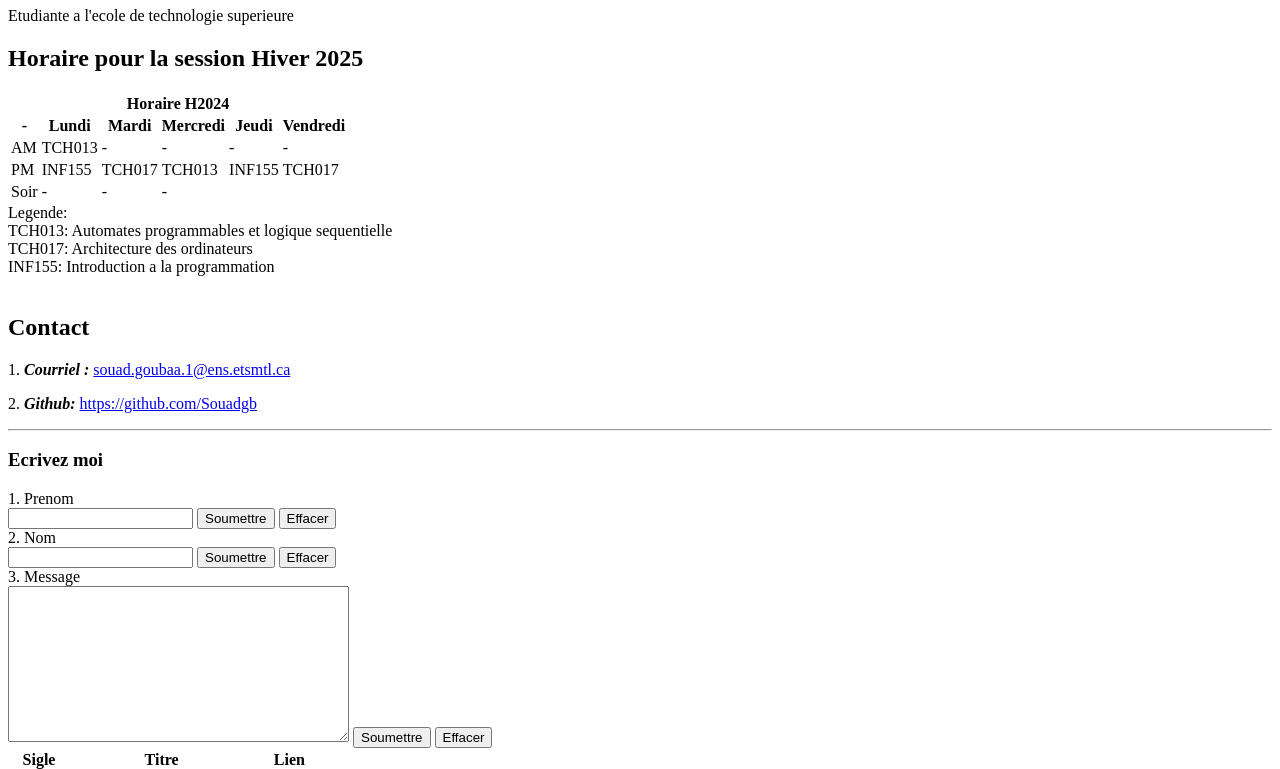
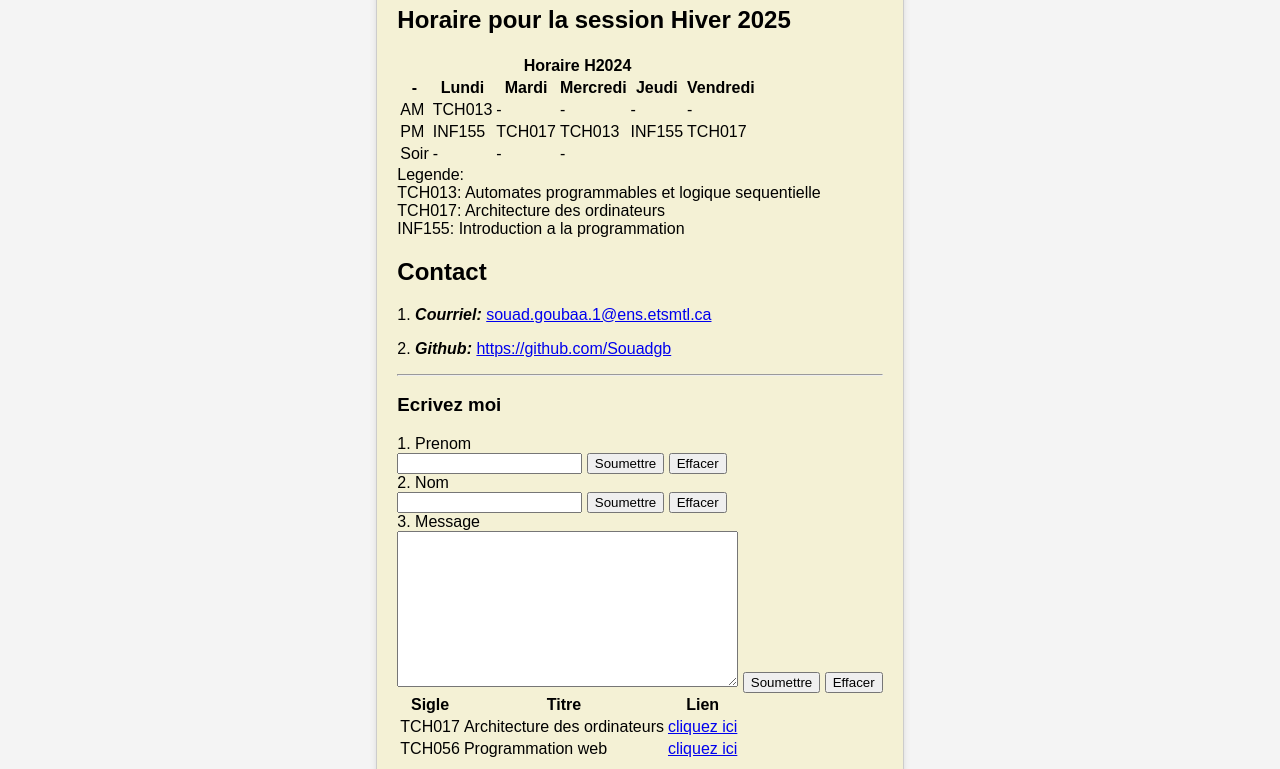
Before and after one commit to Souadgb/-TCH056_Laboratoire_1A, a plain HTML site: page index.html in a window 1280 px wide. Shown: the part 321-1090 px from the top of the page. Drawn offline with Linux system fonts and the light colour scheme.

Commit message:
Update index.html
added margins, centered the body, added white border, changed background colour to a creme white-beige.

```diff
--- a/index.html
+++ b/index.html
@@ -2,9 +2,29 @@
 <html>
 <head>
     <title>Page personelle de Souad</title>
-<link rel="stylesheet" href="../css/style.css">
+    <link rel="stylesheet" href="/-tch056-lab-2/styles/style.css">
+    <style>
+        body {
+            display: flex;
+            justify-content: center; /* Centers content horizontally */
+            align-items: center;    /* Centers content vertically */
+            min-height: 100vh;      /* Full height of the viewport */
+            margin: 0;              /* Removes default body margin */
+            font-family: Arial, sans-serif; /* Optional: Set a font */
+            background-color: #f4f4f4; /* Optional: Light background */
+        }
+        .content {
+
+            padding: 20px;
+            border: 1px solid #ccc;
+            border-radius: 8px; /* Optional: Rounded corners */
+            background-color: rgb(244, 241, 213);
+            box-shadow: 0px 4px 6px rgba(0, 0, 0, 0.1); /* Optional: Light shadow */
+        }
+    </style>
 </head>
 <body>
+    <div class="content">
         <div>
             <a href="https://example.com/" target="_blank">
                 <img src="https://encrypted-tbn0.gstatic.com/images?q=tbn:ANd9GcTwZBBHzomzT3uMgk9vS_2X5-XOsNQXQe8i5A&s" alt="Photo de profil" style="width:200px;height:auto;">
@@ -51,7 +71,6 @@
                     <td>-</td>
                     <td>-</td>
                     <td></td>
-            <td></td>
                 </tr>
             </tbody>
         </table>
@@ -66,8 +85,8 @@
         </caption>
         <br>
         <h2>Contact</h2>
-    <p>1. <em><strong> Courriel :</strong> </em><a href="souad.goubaa.1@ens.etsmtl.ca">souad.goubaa.1@ens.etsmtl.ca</a></p>
-    <p>2.  <em><strong> Github: </strong> </em> <a href= "https://github.com/Souadgb" target="_blank">https://github.com/Souadgb</a></p>
+        <p>1. <em><strong>Courriel:</strong></em> <a href="souad.goubaa.1@ens.etsmtl.ca">souad.goubaa.1@ens.etsmtl.ca</a></p>
+        <p>2. <em><strong>Github:</strong></em> <a href="https://github.com/Souadgb" target="_blank">https://github.com/Souadgb</a></p>
         <hr>
         <h3>Ecrivez moi</h3>
         <label for="Prenom">1. Prenom <br></label>
@@ -76,7 +95,7 @@
         <button type="reset">Effacer</button>
         <br>
         <label for="Nom">2. Nom <br></label>
-<input type="text" id="nom" name="nom" required>
+        <input type="text" id="Nom" name="Nom" required>
         <button type="submit">Soumettre</button>
         <button type="reset">Effacer</button>
         <br>
@@ -97,20 +116,19 @@
                 <tr>
                     <td>TCH017</td>
                     <td>Architecture des ordinateurs</td>
-            <td> <a href="https://www.etsmtl.ca/etudes/cours/tch017" target="_self"> cliquez ici</a></td>
+                    <td><a href="https://www.etsmtl.ca/etudes/cours/tch017" target="_self">cliquez ici</a></td>
                 </tr>
                 <tr>
                     <td>TCH056</td>
                     <td>Programmation web</td>
-            <td> <a href="https://www.etsmtl.ca/etudes/cours/tch056" target="_self"> cliquez ici</a></td>
+                    <td><a href="https://www.etsmtl.ca/etudes/cours/tch056" target="_self">cliquez ici</a></td>
                 </tr>
             </tbody>
         </table>
         <br>
-
         <!-- Ligne cliquable "Retour en haut" -->
         <a href="#" onclick="window.scrollTo({ top: 0, behavior: 'smooth' });" class="scroll-to-top">Retour en haut</a>
         <br>
+    </div>
 </body>
-<br>
 </html>
```
Lines whose indentation alone changed are shown as unchanged.
